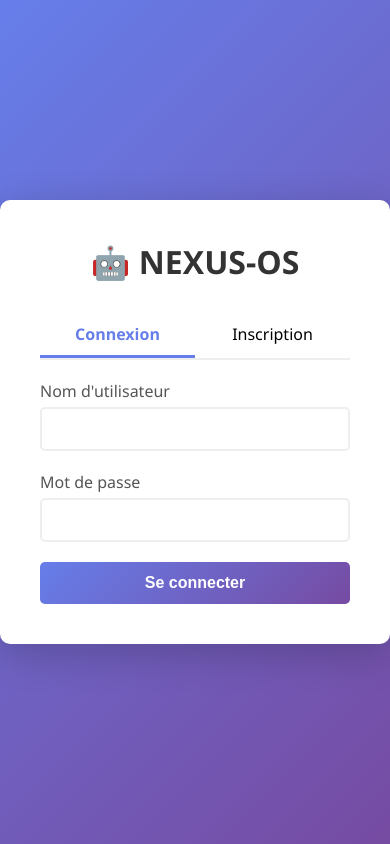
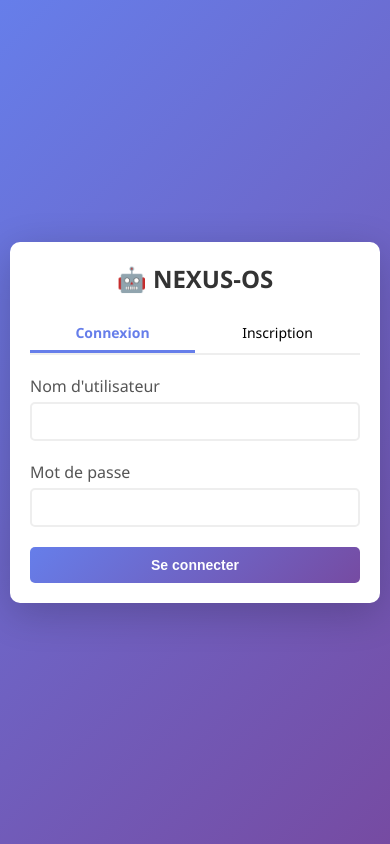
Before and after one commit to her0-01/jobfinder, a Flask app: template job_scraper/templates/login.html in a window 390 px wide. Run offline with Flask 3, Linux system fonts and the light colour scheme; the template is opened without the code that fills it, so the values that code supplies are empty.

Commit message:
Make app fully responsive (mobile/tablet/desktop) - SOTA design

```diff
--- a/job_scraper/templates/login.html
+++ b/job_scraper/templates/login.html
@@ -13,15 +13,16 @@
             display: flex;
             align-items: center;
             justify-content: center;
+            padding: 15px;
         }
         .container {
             background: white;
-            padding: 40px;
+            padding: clamp(25px, 5vw, 40px);
             border-radius: 10px;
             box-shadow: 0 10px 40px rgba(0,0,0,0.2);
-            width: 400px;
+            width: min(100%, 400px);
         }
-        h1 { text-align: center; margin-bottom: 30px; color: #333; }
+        h1 { text-align: center; margin-bottom: clamp(20px, 4vw, 30px); color: #333; font-size: clamp(1.5rem, 5vw, 2rem); }
         .tabs {
             display: flex;
             margin-bottom: 20px;
@@ -53,10 +54,10 @@
         }
         input {
             width: 100%;
-            padding: 12px;
+            padding: clamp(10px, 2vw, 12px);
             border: 2px solid #eee;
             border-radius: 5px;
-            font-size: 14px;
+            font-size: clamp(13px, 2vw, 14px);
             transition: border 0.3s;
         }
         input:focus {
@@ -65,32 +66,24 @@
         }
         button {
             width: 100%;
-            padding: 12px;
+            padding: clamp(10px, 2vw, 12px);
             background: linear-gradient(135deg, #667eea 0%, #764ba2 100%);
             color: white;
             border: none;
             border-radius: 5px;
-            font-size: 16px;
+            font-size: clamp(14px, 2.5vw, 16px);
             font-weight: bold;
             cursor: pointer;
             transition: transform 0.2s;
         }
         button:hover { transform: translateY(-2px); }
-        .error {
-            background: #fee;
-            color: #c33;
-            padding: 10px;
-            border-radius: 5px;
-            margin-bottom: 15px;
-            display: none;
-        }
-        .success {
-            background: #efe;
-            color: #3c3;
-            padding: 10px;
-            border-radius: 5px;
-            margin-bottom: 15px;
-            display: none;
+
+        /* Mobile Responsive */
+        @media (max-width: 480px) {
+            body { padding: 10px; }
+            .container { padding: 20px; }
+            h1 { font-size: 1.5rem; }
+            .tab { font-size: 14px; padding: 8px; }
         }
     </style>
 </head>
```
Also changed, not shown: job_scraper/templates/config.html (+26 -6 lines), job_scraper/templates/dashboard.html (+51 -13 lines).
